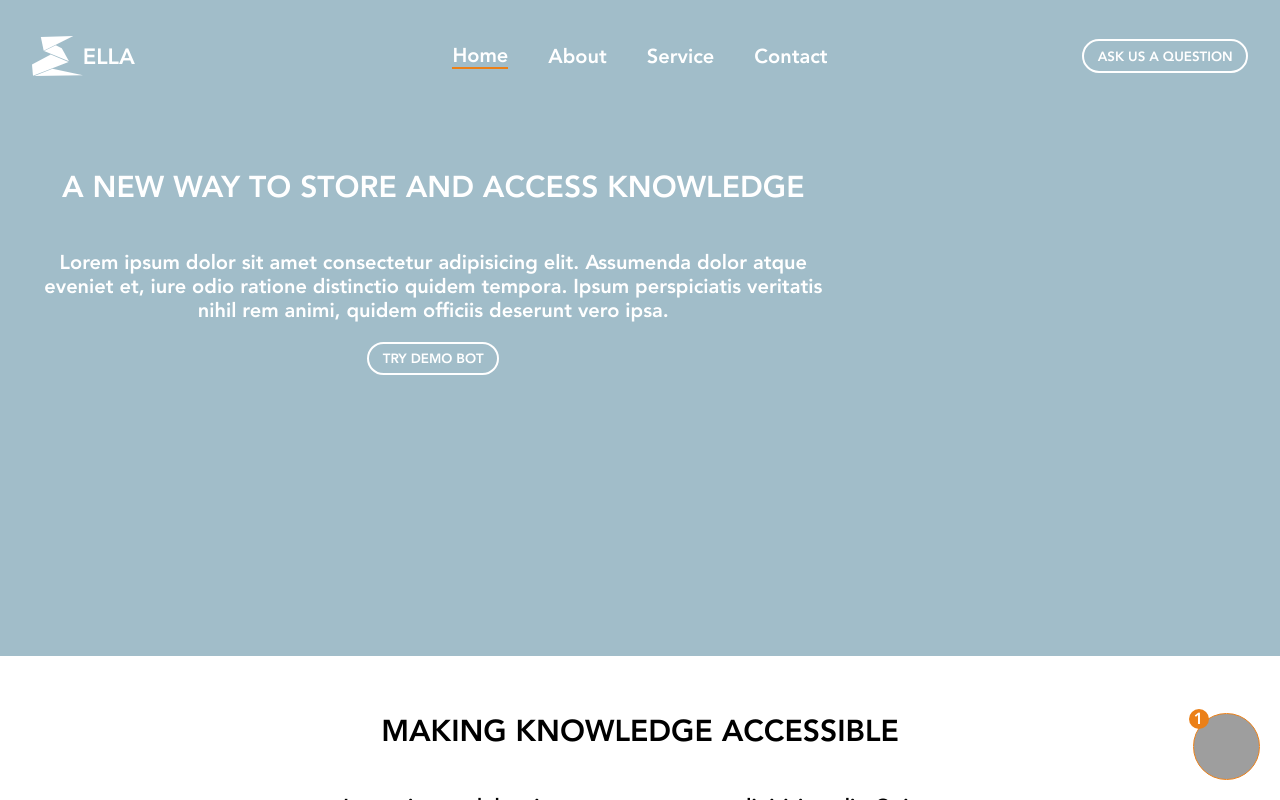
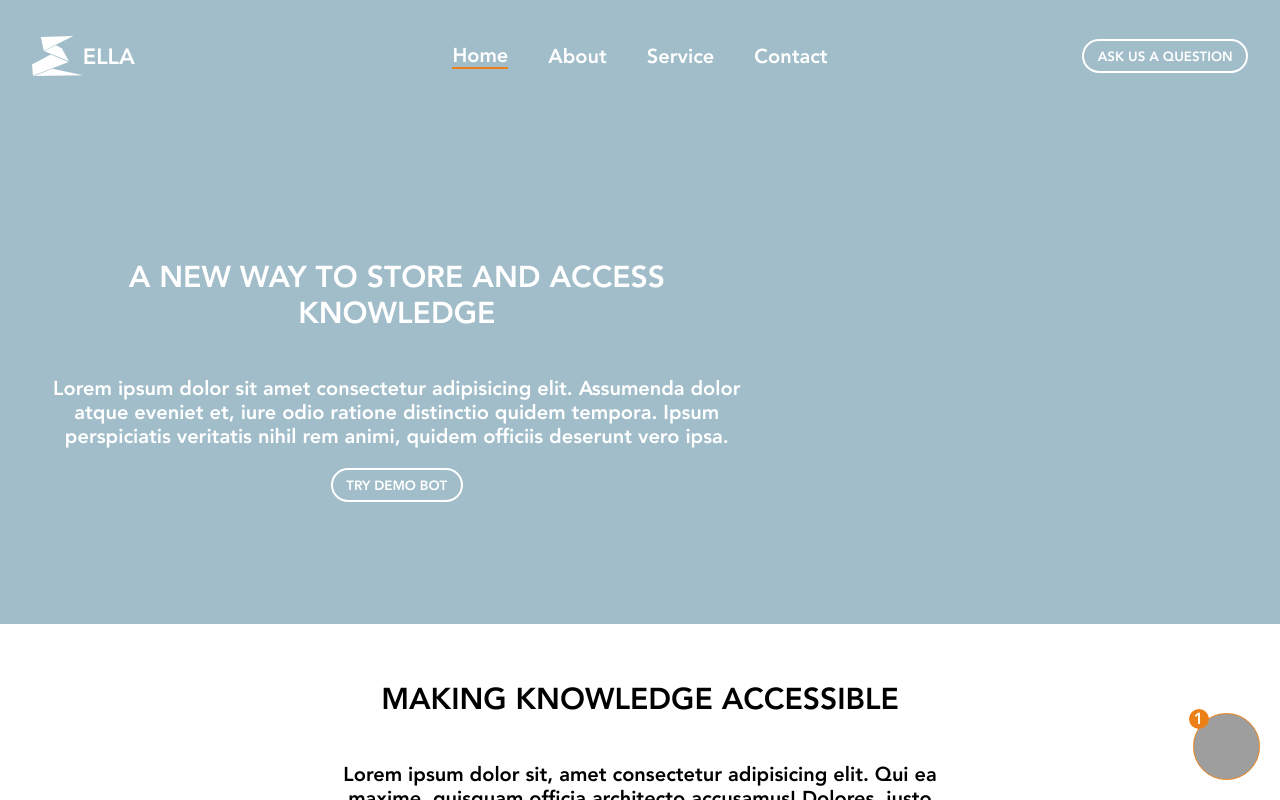
Before and after one commit to ArnaudWeyts/ella-website, a React (Create React App) app: page / in a window 1280 px wide. Shown: the top 800 px of the page. Built offline with nearby package versions, Linux system fonts and the light colour scheme; grey boxes are pictures that could not be loaded.

Commit message:
small ajustments

```diff
--- a/src/Home/Intro.jsx
+++ b/src/Home/Intro.jsx
@@ -5,13 +5,14 @@ import { Title, Paragraph, Button } from './styles';
 
 const Container = styled.div`
   margin-top: 7em;
-  height: 30em;
+  height: 28em;
   padding: 2em;
   background: #a1bdc9;
 `;
 
 const Left = styled.div`
-  width: 66%;
+  height: 100%;
+  width: 60%;
   display: flex;
   flex-direction: column;
   justify-content: center;
```
